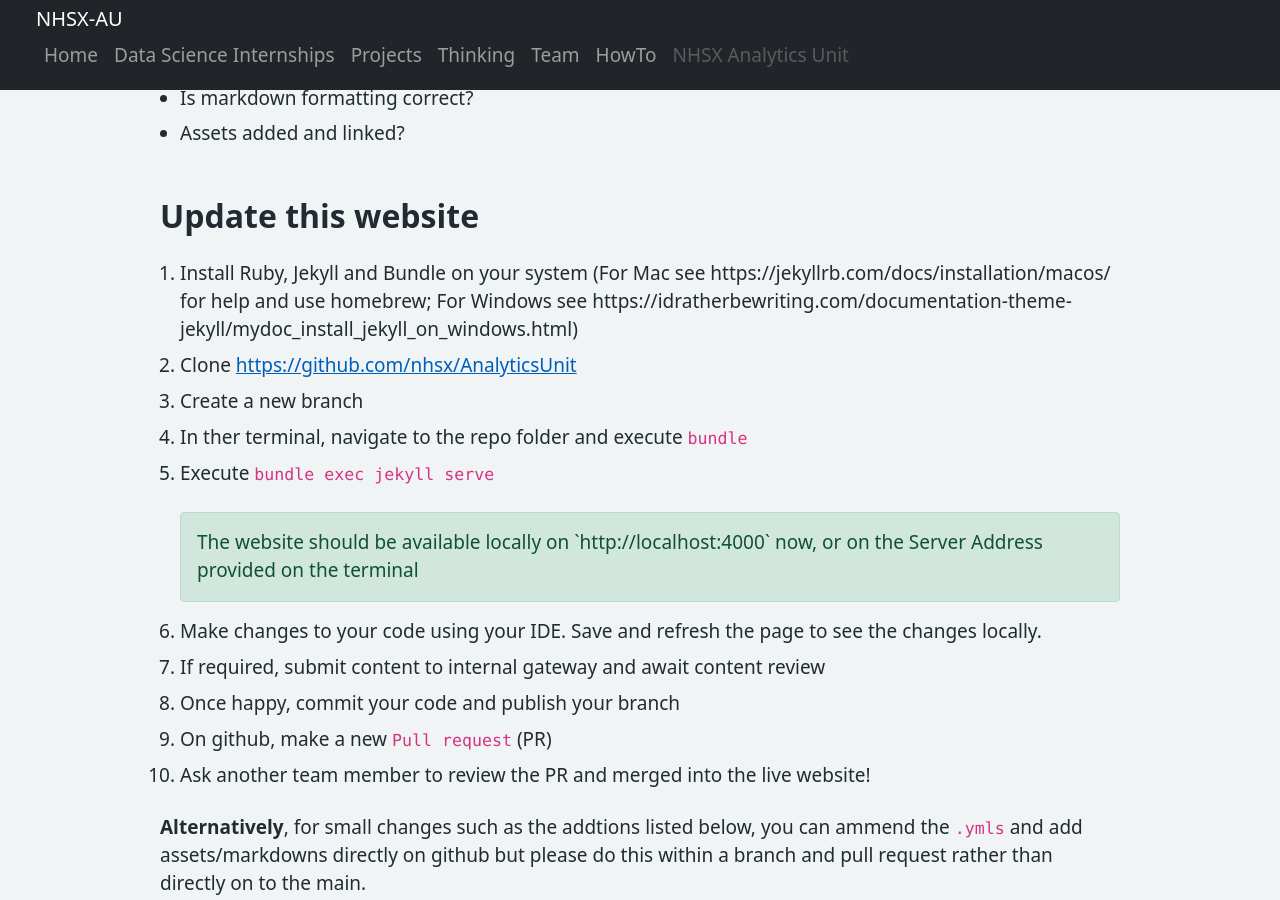
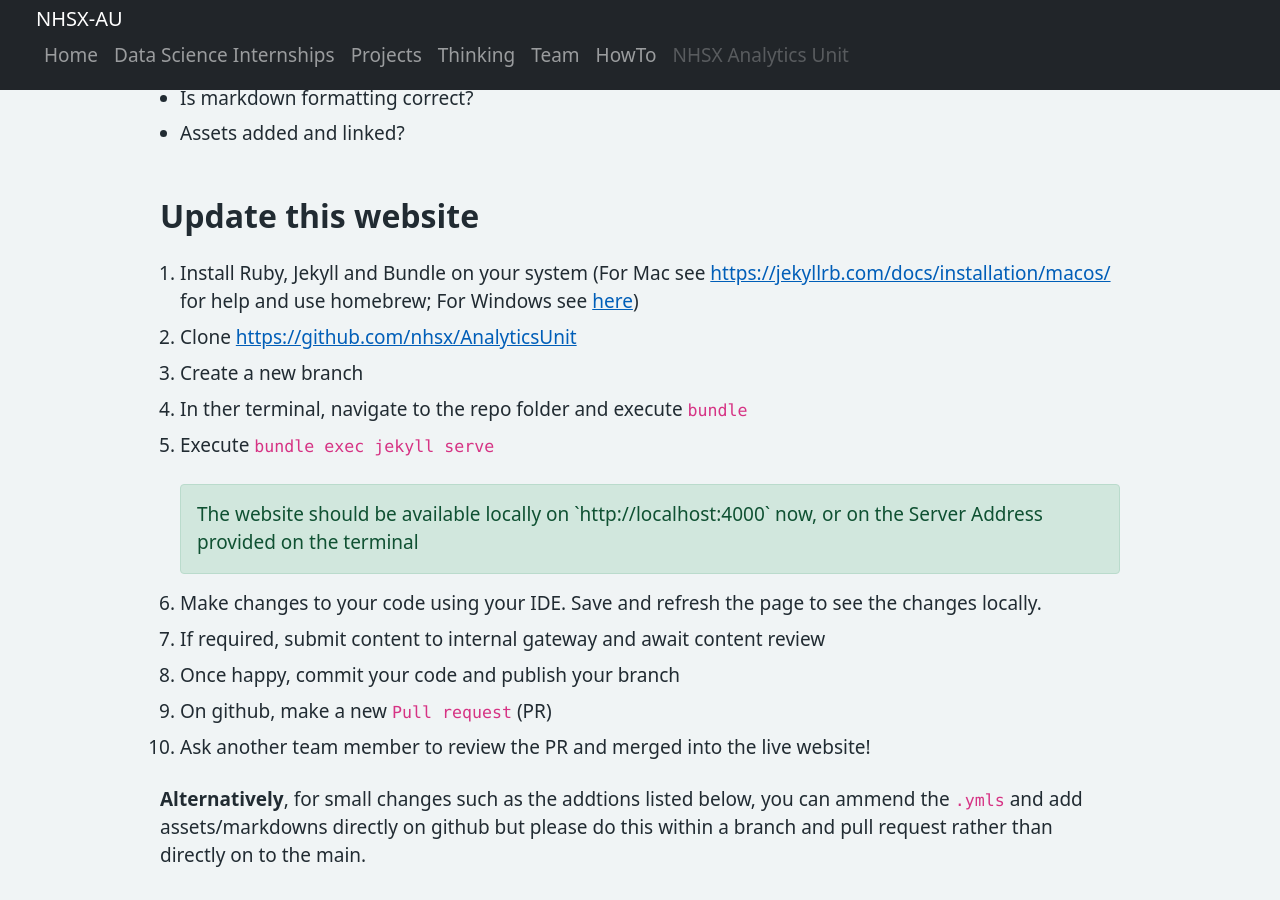
Before and after one commit to nhsx/AnalyticsUnit, a Jekyll site: the page built from howto.md, in a window 1280 px wide and 900 px high, scrolled down 1417 px. Built offline with Jekyll 4.4.1, drawn with Linux system fonts in a browser that asks for light colours.

Commit message:
bugs fixed in howto links

```diff
--- a/howto.md
+++ b/howto.md
@@ -36,7 +36,7 @@ permalink: howto.html
 
 ## Update this website
 
-1. Install Ruby, Jekyll and Bundle on your system (For Mac see https://jekyllrb.com/docs/installation/macos/ for help and use homebrew; For Windows see https://idratherbewriting.com/documentation-theme-jekyll/mydoc_install_jekyll_on_windows.html)
+1. Install Ruby, Jekyll and Bundle on your system (For Mac see <https://jekyllrb.com/docs/installation/macos/> for help and use homebrew; For Windows see [here](https://idratherbewriting.com/documentation-theme-jekyll/mydoc_install_jekyll_on_windows.html))
 2. Clone <https://github.com/nhsx/AnalyticsUnit>
 2. Create a new branch
 3. In ther terminal, navigate to the repo folder and execute `bundle`
```
